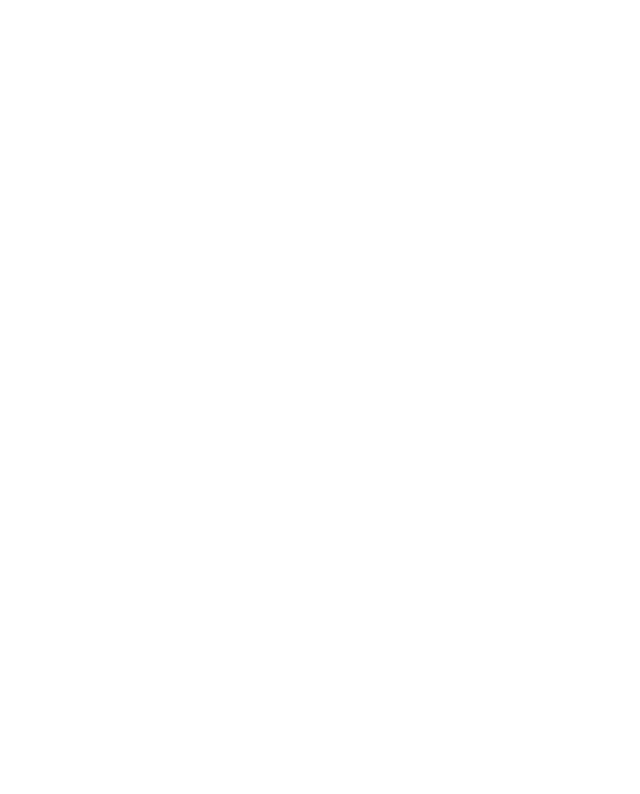
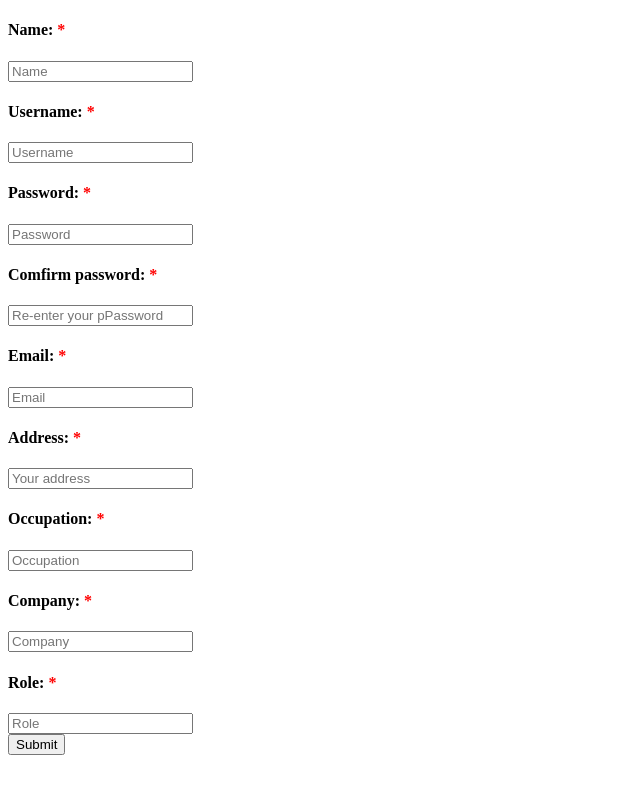
Before and after one commit to temmietope/react-authentication, a React (Create React App) app: page / in a window 1280 px wide. Shown: the top 794 px of the page, without its empty margins (0-640 px from the left). Built offline with nearby package versions, Linux system fonts and the light colour scheme.

Commit message:
updated UI

```diff
--- a/package.json
+++ b/package.json
@@ -5,6 +5,7 @@
   "dependencies": {
     "react": "^16.8.6",
     "react-dom": "^16.8.6",
+    "react-router-dom": "^5.0.1",
     "react-scripts": "3.0.1"
   },
   "scripts": {
--- a/src/App.js
+++ b/src/App.js
@@ -1,7 +1,19 @@
 import React from "react";
+import { BrowserRouter as Router, Route } from "react-router-dom";
+import Register from "./component/Register";
+import Login from "./component/Login";
 
 function App() {
-  return <div className="App" />;
+  return (
+    <div className="App">
+      <Router>
+        <>
+          <Route exact path="/" component={Register} />
+          <Route path="/login" component={Login} />
+        </>
+      </Router>
+    </div>
+  );
 }
 
 export default App;
--- /dev/null
+++ b/src/component/Login.js
@@ -0,0 +1,11 @@
+import React, {Component} from "react";
+
+class Login extends Component{
+    render(){
+        return(
+            <></>
+        )
+    }
+}
+
+export default Login
--- /dev/null
+++ b/src/component/Register.js
@@ -0,0 +1,127 @@
+import React, { Component } from "react";
+
+class Register extends Component {
+  render() {
+    return (
+      <form
+        onSubmit={() => {
+          this.onSubmit();
+        }}
+      >
+        <div className="name">
+          <h4>
+            Name: <span style={{ color: "red" }}>*</span>
+          </h4>
+          <input
+            type="text"
+            name="name"
+            placeholder="Name"
+            ref="name"
+            onChange={this.onChange}
+          />
+        </div>
+
+        <div className="username">
+          <h4>
+            Username: <span style={{ color: "red" }}>*</span>
+          </h4>
+          <input
+            type="text"
+            name="user-name"
+            placeholder="Username"
+            ref="username"
+            onChange={this.onChange}
+          />
+        </div>
+        <div className="password">
+          <h4>
+            Password: <span style={{ color: "red" }}>*</span>
+          </h4>
+          <input
+            type="password"
+            name="password"
+            placeholder="Password"
+            ref="password"
+            onChange={this.onChange}
+          />
+        </div>
+        <div className="confirm-password">
+          <h4>
+            Comfirm password: <span style={{ color: "red" }}>*</span>
+          </h4>
+          <input
+            type="password"
+            name="confirm-password"
+            placeholder="Re-enter your pPassword"
+            ref="confirm-password"
+            onChange={this.onChange}
+          />
+        </div>
+        <div className="email">
+          <h4>
+            Email: <span style={{ color: "red" }}>*</span>
+          </h4>
+          <input
+            type="email"
+            name="email"
+            placeholder="Email"
+            ref="email"
+            onChange={this.onChange}
+          />
+        </div>
+        <div className="address">
+          <h4>
+            Address: <span style={{ color: "red" }}>*</span>
+          </h4>
+          <input
+            type="text"
+            name="address"
+            placeholder="Your address"
+            ref="address"
+            onChange={this.onChange}
+          />
+        </div>
+        <div className="occupation">
+          <h4>
+            Occupation: <span style={{ color: "red" }}>*</span>
+          </h4>
+          <input
+            type="text"
+            name="occupation"
+            placeholder="Occupation"
+            ref="occupation"
+            onChange={this.onChange}
+          />
+        </div>
+        <div className="company">
+          <h4>
+            Company: <span style={{ color: "red" }}>*</span>
+          </h4>
+          <input
+            type="text"
+            name="company"
+            placeholder="Company"
+            ref="company"
+            onChange={this.onChange}
+          />
+        </div>
+        <div className="role">
+          <h4>
+            Role: <span style={{ color: "red" }}>*</span>
+          </h4>
+          <input
+            type="text"
+            name="role"
+            placeholder="Role"
+            ref="role"
+            onChange={this.onChange}
+          />
+        </div>
+        <div className="submit">
+          <input type="submit" value="Submit" className="btn" />
+        </div>
+      </form>
+    );
+  }
+}
+export default Register;
```
Also changed, not shown: src/component/Profile.js (added, +10 -0 lines), src/component/Update-user.js (added, +11 -0 lines), 1 other file (tests, documents, lock files or other folders).
